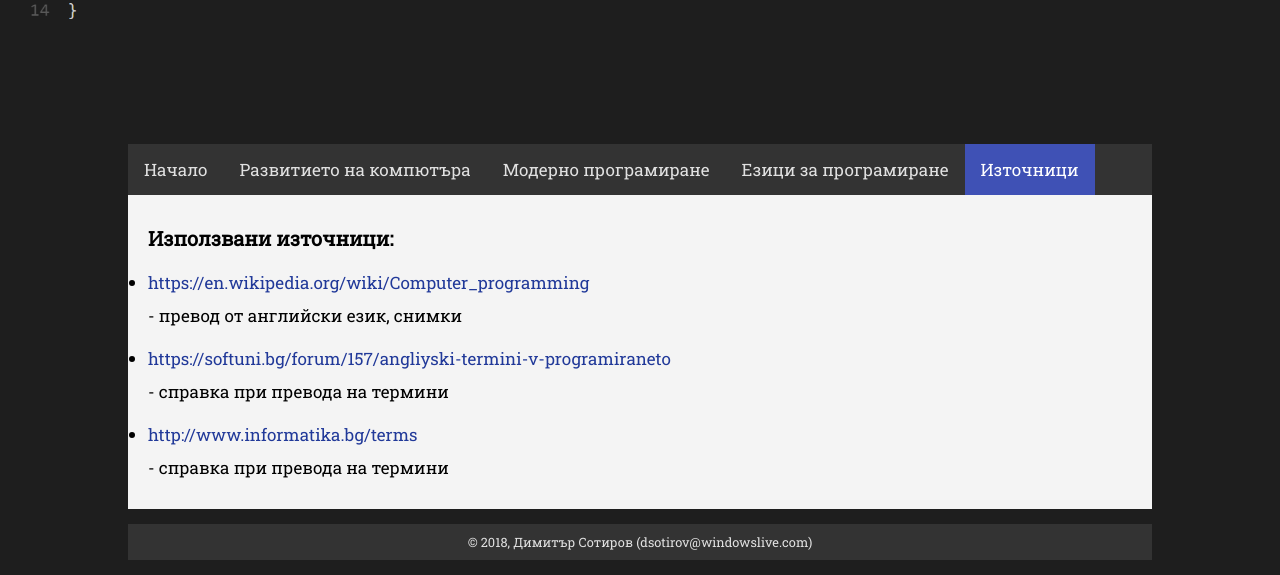
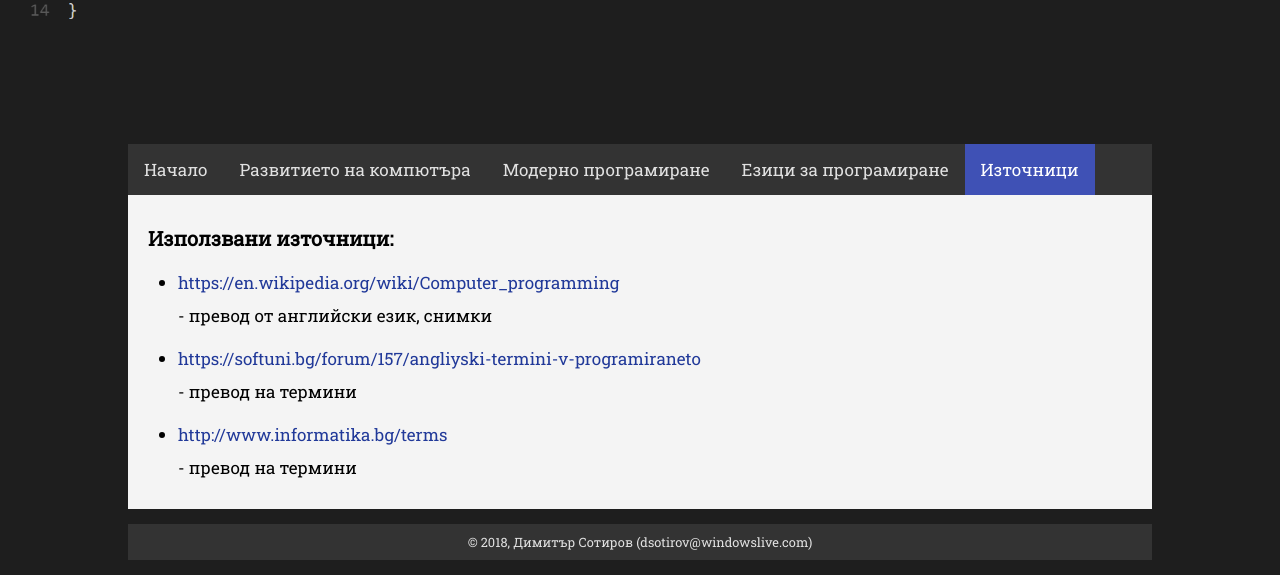
Before and after one commit to Repertoi-e/HistoryOfProgramming, a plain HTML site: page sources.html in a window 1280 px wide. Shown: the part 310-885 px from the top of the page. Drawn offline with Linux system fonts and the light colour scheme.

Commit message:
Refine sources and download Ada_lovelace

```diff
--- a/css/style.css
+++ b/css/style.css
@@ -85,7 +85,7 @@ body {
 .main .container       { padding: 20px 20px 10px 20px }
 .main .container p, h3 { padding: 10px 0px 20px 0px }
 .main .container h2    { padding-top: 20px }
-.main .container ul    { padding-right: 30px }
+.main .container ul    { padding-left: 30px }
 
 .main .container .image {
     float: right;
--- a/sources.html
+++ b/sources.html
@@ -38,12 +38,12 @@
                     <li>
                         <a class="source" href="https://softuni.bg/forum/157/angliyski-termini-v-programiraneto">
                             https://softuni.bg/forum/157/angliyski-termini-v-programiraneto</a>
-                        <p> - справка при превода на термини</p>
+                        <p> - превод на термини</p>
                     </li>
                     <li>
                         <a class="source" href="http://www.informatika.bg/terms">
                             http://www.informatika.bg/terms</a>
-                        <p> - справка при превода на термини</p>
+                        <p> - превод на термини</p>
                     </li>
                 </ul>
             </div>
```
Also changed, not shown: index.html (+1 -1 lines), images/Ada_lovelace.jpg (added).
